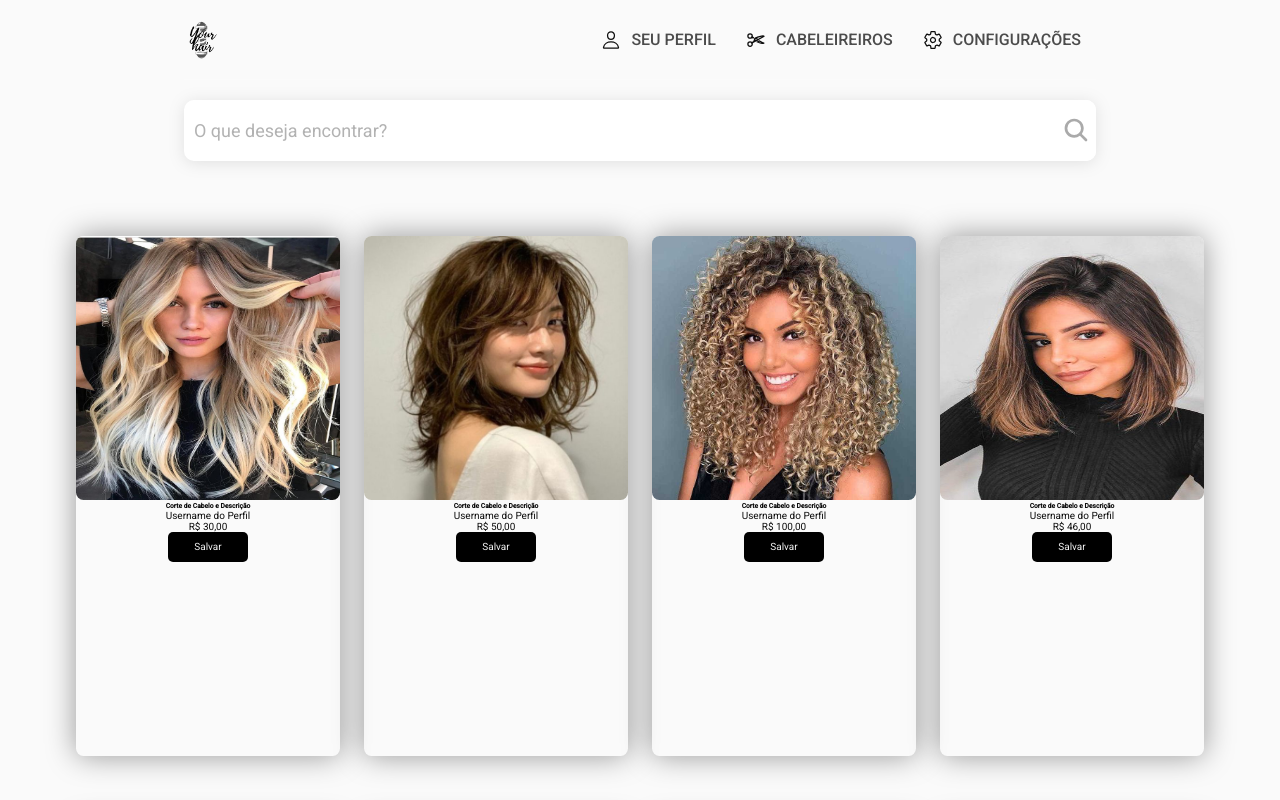
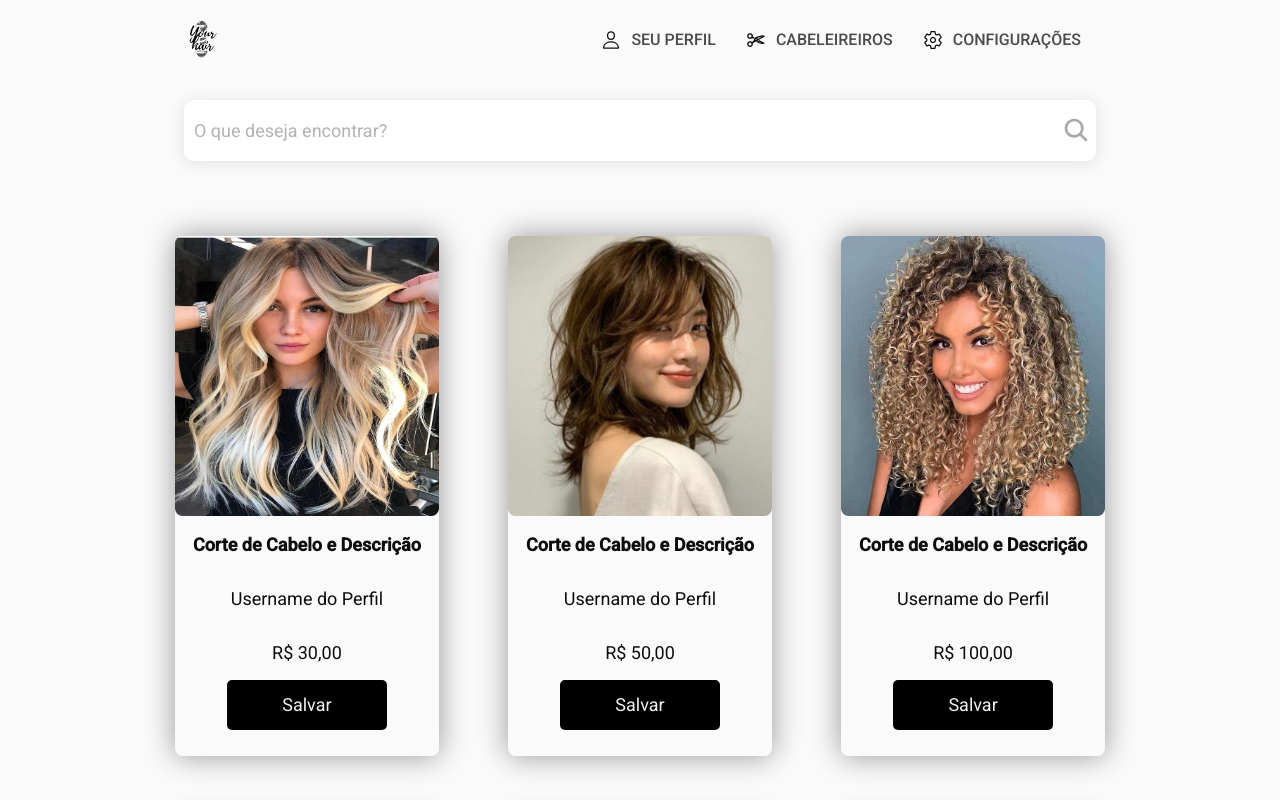
Before and after one commit to dsm-cefet-rj/ti-2022-1-grupo_3, a React (Create React App) app in the folder frontend/: page / in a window 1280 px wide. Shown: the top 800 px of the page. Built offline with nearby package versions, Linux system fonts and the light colour scheme.

Commit message:
Alterando css do card

```diff
--- a/frontend/package.json
+++ b/frontend/package.json
@@ -9,6 +9,7 @@
     "react": "^18.1.0",
     "react-dom": "^18.1.0",
     "react-icons": "^4.3.1",
+    "react-router-dom": "^6.3.0",
     "react-scripts": "5.0.1",
     "web-vitals": "^2.1.4",
     "yarn": "^1.22.18"
--- a/frontend/src/App.js
+++ b/frontend/src/App.js
@@ -1,6 +1,6 @@
 import Home from "./pages/Home";
 
-import Footer from "./components/Footer"
+import Footer from "./components/Footer";
 import Header from "./components/Header";
 
 function App() {
@@ -9,7 +9,8 @@ function App() {
       <Header/>
       <Home/>
       <Footer/>
-    </div>
+   </div>
+
   );
 }
 
--- a/frontend/src/components/Card/index.jsx
+++ b/frontend/src/components/Card/index.jsx
@@ -6,7 +6,7 @@ export default function Card(props) {
         <article className="cards">
             <img src={props.image} alt="Imagem da Publicação"/>
 
-            <div>
+            <div className="card-container">
                 <h6>Corte de Cabelo e Descrição</h6>
                 <a href="Profile_Cabelereiro.html">
                     <p>Username do Perfil</p>
--- a/frontend/src/components/Header/index.jsx
+++ b/frontend/src/components/Header/index.jsx
@@ -1,5 +1,6 @@
 import { IoClose, IoPersonOutline, IoCutOutline, IoSettingsOutline, IoMenu, IoSearch } from "react-icons/io5";
-import "../../styles/Header.css"
+import "../../styles/Header.css";
+import { Link } from "react-router-dom";
 
 export default function Header(props) {
     return (
--- a/frontend/src/styles/Card.css
+++ b/frontend/src/styles/Card.css
@@ -5,6 +5,7 @@
     padding: 0;
     font-family: 'Roboto', sans-serif;
     color: #0D0D0D;
+    font-size: large;
 }
 
 .cards {
@@ -40,6 +41,7 @@
     height: 50px;
     font-size: 1rem;
     margin-bottom: 1%;
+    font-size: large;
 }
 
 .cards .btn-save:hover{
@@ -47,25 +49,14 @@
     cursor: pointer;
 }
 
-@media (min-width: 600px) and (max-width: 1280px) {
-    .cards {
-        box-shadow: 0 0 3em rgba(0,0,0,0.4);
-        display: flex;
-        text-align: center;
-        margin: 3% auto;
-        display: block;
-        width: 33vh;
-        height: 65vh;
-    }
-    .cards img {
-        border-radius: 0.75rem;
-        width: 100%;
-        height: 33vh;
-        overflow: hidden;
-    }
-    .cards .btn-salvar {
-        width: 30%;
-        height: 30px;
-        margin-bottom: 8px;
-    }
+button:hover{
+    cursor: pointer;
 }
+
+.card-container {
+    display: flex;
+    flex-direction: column;
+    justify-content: center;
+    align-items: center;
+    line-height: 300%;
+}
```
Also changed, not shown: 1 other file (tests, documents, lock files or other folders).
